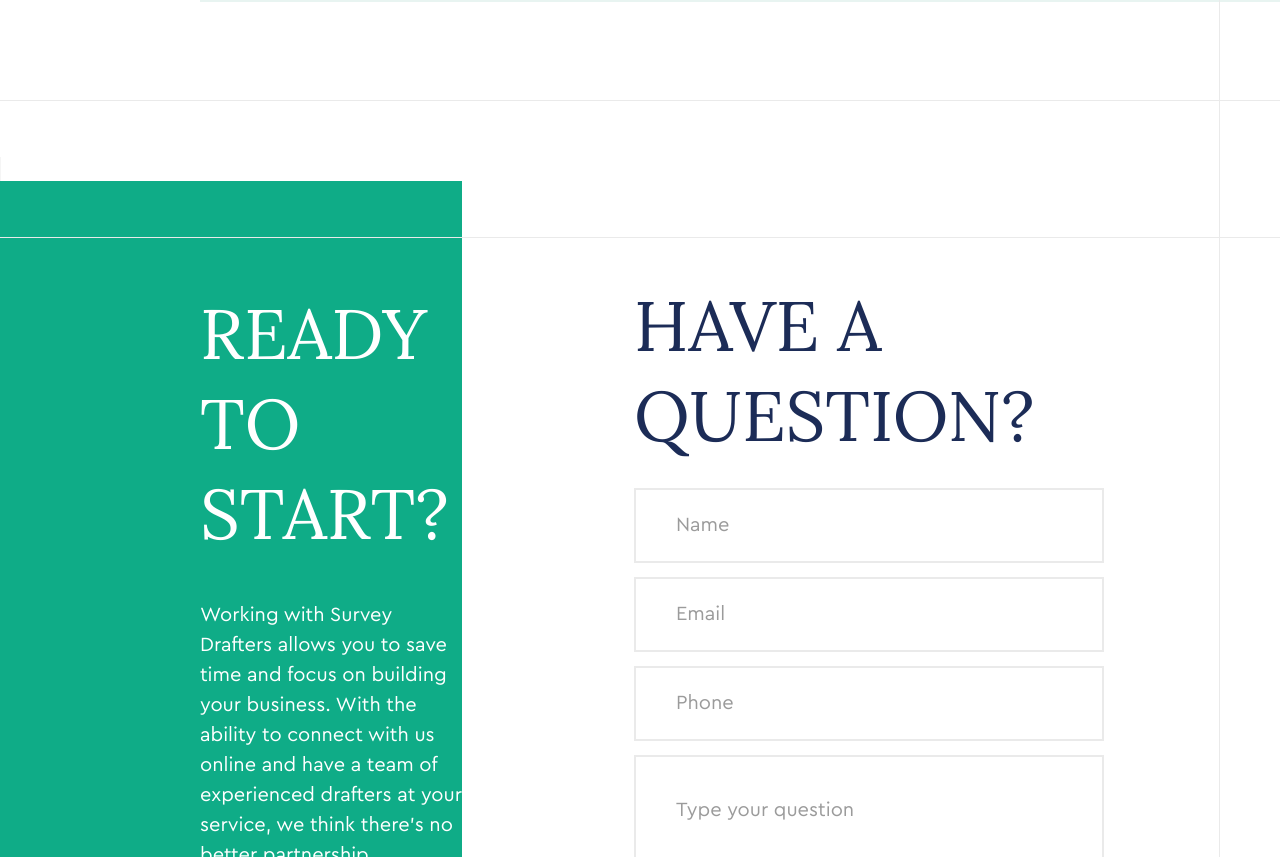
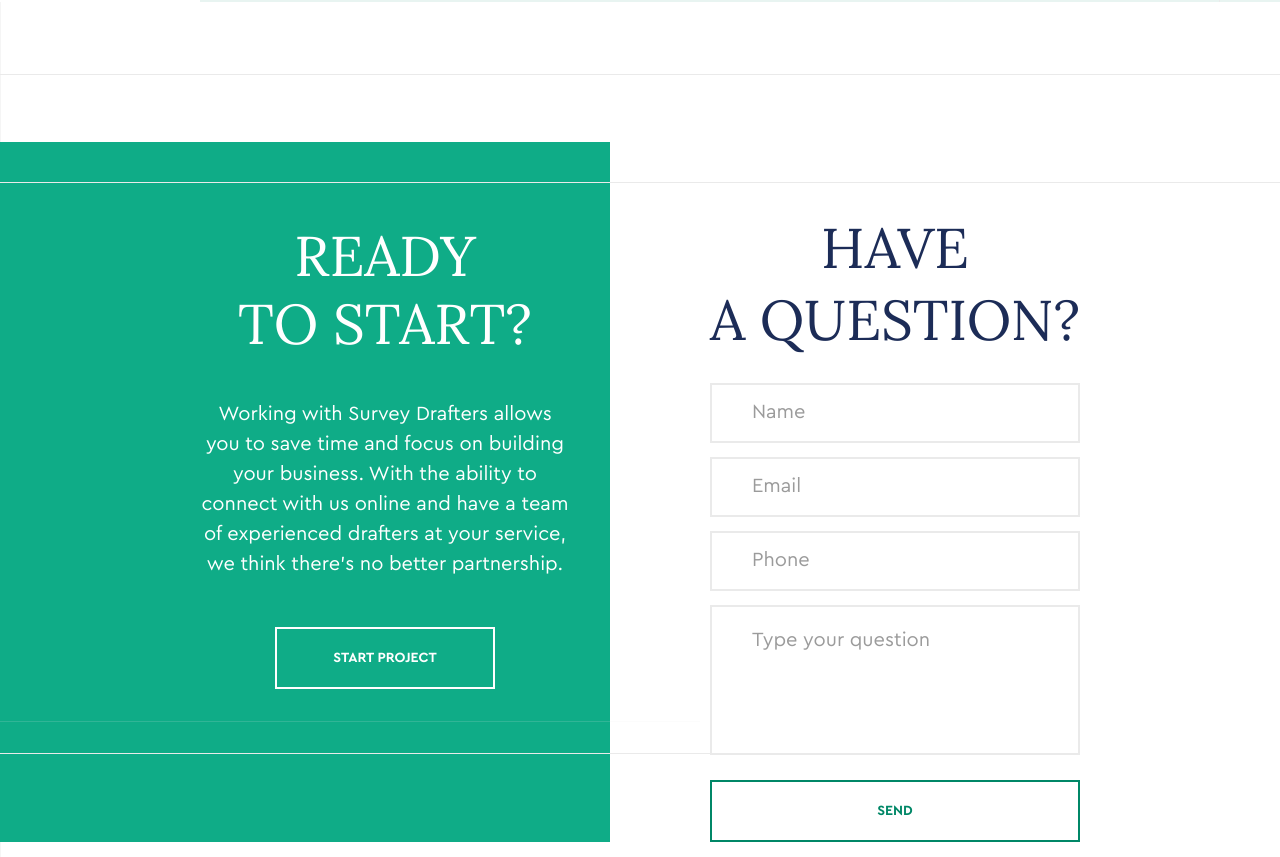
Before and after one commit to Sydorchuks/cad-technicians-next, a Next.js app: page / in a window 1280 px wide. Shown: the part 4763-5620 px from the top of the page. Built offline with nearby package versions, Linux system fonts and the light colour scheme.

Commit message:
Added sizes from 360 to 1560, and added logic regarding message submissions

```diff
--- a/src/app/components/ContactBlock/ContactBlock.tsx
+++ b/src/app/components/ContactBlock/ContactBlock.tsx
@@ -1,113 +1,204 @@
+"use client"
 import { cn } from "../../../../cn";
 import Container from "../../components/ui/Container/Container";
 import DecorLines from "../../components/ui/DecorLines/DecorLines";
 import Button from "../ui/Button/Button";
+import "../../styles/vertical-lines.css";
+import { useState } from "react";
+import Toast from "../ui/Toast/Toast";
+
+const inputs = [
+  { name: "name", type: "text", placeholder: "Name" },
+  { name: "email", type: "email", placeholder: "Email" },
+  { name: "phone", type: "text", placeholder: "Phone" },
+] as const;
+
+const INITIAL_FORM = { name: "", email: "", phone: "", message: "",};
+const INITIAL_ERRORS = {name: "", email: "", phone: "", message: "",};
 
 export default function ContactBlock() {
 
-    const inputs = [
-        {
-            type: "text",
-            placeholder: "Name",
-        },
-        {
-            type: "email",
-            placeholder: "Email",
-        },
-        {
-            type: "text",
-            placeholder: "Phone",
-        },
-    ];
-    const inputClass = "w-full border-2 border-border pl-[40px] text-[20px] leading-[26px] text-text-dark outline-none placeholder:text-[#9B9B9B]";
+    const [form, setForm] = useState(INITIAL_FORM);
+    const [errors, setErrors] = useState(INITIAL_ERRORS);
+    const [showSuccess, setShowSuccess] = useState(false);
+
+    const handleChange = (field: keyof typeof form, value: string) => {
+      setForm((prev) => ({
+        ...prev,
+        [field]: value,
+      }));
+
+      setErrors((prev) => ({
+        ...prev,
+        [field]: "",
+      }));
+    };
+
+    const inputClass =`w-full border-2 border-border pl-[20px] text-[16px] leading-[24px]
+     md:pl-[40px] md:text-[20px] md:leading-[26px] text-text-dark outline-none placeholder:text-placeholder`;
+
+    const greenBlock = {
+      height: "h-105 md:h-150 xl:h-175 2xl:h-215.5",
+      width: "xl:w-140 2xl:w-175",
+      color: "bg-primary"
+    };
+
+    const validate = () => {
+      const newErrors = { ...INITIAL_ERRORS };
+
+      Object.entries(form).forEach(([key, value]) => {
+        if (!value.trim()) {
+          newErrors[key as keyof typeof form] =
+            "This field is required";
+        }
+      });
+
+      setErrors(newErrors);
+      return !Object.values(newErrors).some(Boolean);
+    };
+
+    const handleSubmit = (e: React.FormEvent<HTMLFormElement>) => {
+      e.preventDefault();
+
+      if (!validate()) return;
+
+      setShowSuccess(true);
+      setForm(INITIAL_FORM);
+    };
 
     return (
       <section className="relative overflow-hidden bg-white py-0">
-      <div className="absolute left-0 top-[98px] w-full z-0">
+        <div className="absolute left-0 top-4 md:top-18 2xl:top-24.5 w-full z-0">
           <DecorLines count={1} position="top" direction="horizontal" />
         </div>
 
-      <div className="absolute left-0 bottom-[43px] w-full z-0">
+        <div className="md:block xl:hidden">
+          <div className="absolute left-0 bottom-1 md:bottom-5.25 w-full z-0">
+            <DecorLines count={4} position="bottom" direction="horizontal" />
+          </div>
+
+          <div className="absolute left-0 bottom-11 md:bottom-17.5 w-full z-0">
+            <DecorLines count={1} position="bottom" direction="horizontal" />
+          </div>
+        </div>
+
+        <div className="hidden xl:block absolute left-0 bottom-0 w-full z-0">
           <DecorLines count={6} position="bottom" direction="horizontal" />
         </div>
 
-      <div className="absolute top-0 vertical-line-right h-full z-0">
+        <div className="hidden md:flex lg:hidden absolute top-0 vertical-line-right h-full z-30 opacity-20">
           <DecorLines count={1} position="right" direction="vertical" />
         </div>
 
-      <div className="absolute 2xl:left-[1000px] ultra:left-[1311px] bottom-0 h-[1026px] z-0">
+        <div className="hidden md:flex lg:hidden absolute bottom-0 right-10.25 h-225 z-30 opacity-20">
+          <DecorLines count={1} position="right" direction="vertical" />
+        </div>
+
+        <div className="hidden md:flex lg:hidden absolute top-0 vertical-line-left h-full z-30 opacity-20">
+          <DecorLines count={1} position="left" direction="vertical" />
+        </div>
+
+        <div className="hidden xl:block absolute 2xl:left-250 ultra:left-327.75 bottom-0 h-256.5 z-0">
           <DecorLines count={1} position="center" direction="vertical"/>
         </div>
 
-      <div className="absolute top-[235px] h-[1026px] z-0  w-full bg-white/30 z-30 h-px">
+        <div className="hidden xl:block absolute top-45 2xl:top-58.75 w-full bg-white/30 z-30">
           <DecorLines count={1} position="top" direction="horizontal"/>
         </div>
 
-      <div className="absolute bottom-[298px] h-[1026px] z-0 left-0 w-[1224px] opacity-15 z-30 h-px">
+        <div className="hidden xl:block absolute bottom-60 2xl:bottom-74.5 left-0 w-175 2xl:w-306 opacity-15 z-30">
           <DecorLines count={1} position="bottom" direction="horizontal"/>
         </div>
 
-      <div className="absolute bottom-[240px] h-[1026px] z-0 left-0 w-[1341px] bg-white/30 z-30 h-px">
+        <div className="hidden xl:block absolute bottom-52 2xl:bottom-60 left-0 w-187.5 2xl:w-335.25 bg-white/30 z-30">
           <DecorLines count={1} position="bottom" direction="horizontal"/>
         </div>
 
-      <div className="absolute hidden lg:flex bottom-0 vertical-line-right-2 h-full z-30">
+        <div className="hidden xl:block absolute lg:flex bottom-0 vertical-line-right-2 h-full z-30">
           <DecorLines count={1} position="right" direction="vertical" />
         </div>
 
         <Container className="relative">
-        <div className="relative z-20 pt-[179px] pb-[140px]">
-          <div className="relative flex items-start gap-[172px]">
+          <div className="relative z-20 pt-12.75 pb-18 md:pb-30 md:pt-27.5 xl:pt-35 2xl:pt-44.75 2xl:pb-35">
+            <div className="relative flex flex-col items-center xl:flex-row xl:items-start xl:gap-25 2xl:gap-43">
 
-            <div className="absolute left-[-100vw] top-0 h-[862px] w-[100vw] bg-primary"/>
-            <div className="relative w-[700px] h-[862px] bg-primary">
+              <div className={cn("absolute left-[-100vw] top-0 w-screen", greenBlock.height, greenBlock.color)}/>
+              <div className={cn("relative w-screen", greenBlock.width, greenBlock.height, greenBlock.color)}>
+                <div className="mx-auto mt-9.25 md:mt-17 xl:mt-20 max-w-134.5 text-center xl:mx-0 xl:mr-10 2xl:mr-0 2xl:mt-27 2xl:text-left">
 
-              <div className="mt-[108px] max-w-[538px]">
-                <h2 className="font-lora text-[70px] font-normal leading-[90px] uppercase text-white">
+                  <h2 className="font-lora text-[44px] leading-13 md:text-[60px] md:leading-17.5 xl:text-[56px] xl:leading-17 2xl:text-[70px] 2xl:leading-22.5 uppercase text-white font-normal">
                     READY
                     <br />
                     TO START?
                   </h2>
-
-                <p className="mt-[41px] text-[20px] leading-[30px] text-white">
+                  <p className="mt-6 px-5 text-[16px] leading-6 md:mt-10.25 md:px-0 md:text-[20px] md:leading-7.5 xl:max-w-112.5 2xl:max-w-none text-white">
                     Working with Survey Drafters allows you to save time and focus
                     on building your business. With the ability to connect with us
                     online and have a team of experienced drafters at your
                     service, we think there&apos;s no better partnership.
                   </p>
-
                   <Button
                     variant="secondary"
-                  className="mt-[52px] h-[63px] w-[262px]"
+                    className="text-[12px] md:text-[14px] 2xl:text-md mt-6.75 h-9 w-39.5 mx-auto
+                    md:mt-12 md:h-14.5 md:w-48.25 xl:h-14 xl:w-55 2xl:mt-13 2xl:h-15.75 2xl:w-65.5 2xl:mx-0"
                   >
                     START PROJECT
                   </Button>
+
                 </div>
               </div>
 
-            <div className="relative w-[470px] shrink-0 pt-[100px]">
-              <h2 className="font-lora text-[70px] font-normal leading-[90px] uppercase text-text-dark whitespace-nowrap">
-                HAVE A
+              <div className="relative w-full max-w-[320px] md:w-115.5 xl:w-100 2xl:w-117.5 pt-12.5 md:max-w-none md:pt-16.25 xl:pt-17.5 2xl:pt-25">
+                <h2 className="font-lora text-center text-[36px] leading-11 md:text-[60px] md:leading-19.25
+                    xl:text-[56px] xl:leading-18 2xl:text-left 2xl:text-[70px] 2xl:leading-22.5 font-normal uppercase text-text-dark whitespace-nowrap"
+                >
+                  HAVE
                   <br />
-                QUESTION?
+                  A QUESTION?
                 </h2>
 
-              <form className="mt-[27px] flex flex-col gap-[14px]">
+                <form onSubmit={handleSubmit} className="mt-6.75 flex flex-col gap-3.5">
                   {inputs.map((input) => (
+                    <div key={input.name}>
                       <input
-                        key={input.placeholder}
                         type={input.type}
                         placeholder={input.placeholder}
-                        className={cn(inputClass, "h-[75px]")}
+                        value={form[input.name]}
+                        onChange={(e) => handleChange(input.name, e.target.value)}
+                        className={cn(inputClass,
+                          "h-12.5 md:h-18.75 xl:h-15 2xl:h-18.75",
+                          errors[input.name] && "border-red-500"
+                        )}
                       />
+                      {errors[input.name] && (
+                        <p className="ml-10 mt-1 text-[12px] text-red-500">
+                          {errors[input.name]}
+                        </p>
+                      )}
+                    </div>
                   ))}
-
+                  <div>
                     <textarea
                         placeholder="Type your question"
-                    className={cn(inputClass, "h-[189px] resize-none pt-[40px]")}
+                        value={form.message}
+                        onChange={(e) => handleChange("message", e.target.value)}
+                        className={cn(inputClass,
+                          "h-30 md:h-47.25 xl:h-37.5 2xl:h-47.25 resize-none pt-5 md:pt-10 xl:pt-5 2xl:pt-10",
+                          errors.message && "border-red-500"
+                        )}
                     />
-
-                <Button variant="outline-green" className="mt-[8px] h-[63px] w-full">
+                      {errors.message && (
+                        <p className="ml-10 mt-1 text-[12px] text-red-500">
+                          {errors.message}
+                        </p>
+                      )}
+                  </div>
+                  <Button
+                    type="submit"
+                    variant="outline-green"
+                    className="mt-1.25 md:mt-2.75 w-39.5 h-9 mx-auto text-[12px] md:text-[14px] 2xl:text-md leading-6.5
+                    md:h-14.5 md:w-48.25 md:mx-auto xl:mt-2 xl:h-14 2xl:h-15.75 xl:w-full xl:mx-0"
+                  >
                     SEND
                   </Button>
                 </form>
@@ -115,6 +206,8 @@
             </div>
           </div>
         </Container>
+
+        <Toast open={showSuccess} onClose={() => setShowSuccess(false)} message="Message sent successfully!" />
       </section>
   );
 }
--- /dev/null
+++ b/src/app/components/ui/Toast/Toast.tsx
@@ -0,0 +1,31 @@
+"use client";
+
+import { useEffect } from "react";
+import { createPortal } from "react-dom";
+
+type Props = {
+  message: string;
+  open: boolean;
+  onClose: () => void;
+};
+
+export default function Toast({message, open, onClose,}: Props) {
+  useEffect(() => {
+    if (!open) return;
+
+    const timeout = setTimeout(() => {
+      onClose();
+    }, 2000);
+
+    return () => clearTimeout(timeout);
+ }, [open, onClose]);
+
+  if (!open) return null;
+
+  return createPortal(
+    <div className="fixed bottom-6 right-6 z-9999 rounded-lg bg-primary px-6 py-4 text-white shadow-xl">
+      {message}
+    </div>,
+    document.body
+  );
+}
--- a/src/app/globals.css
+++ b/src/app/globals.css
@@ -33,6 +33,7 @@
   --color-text: #1A1A1A;
   --color-text-light: #FFFFFF;
   --color-text-dark: #1C2C57;
+  --color-placeholder:#9B9B9B;
 
   --color-bg: #FFFFFF;
   --color-bg-gray:#E8F4F1;
@@ -45,7 +46,6 @@
   --color-dark-frame-outline:#0E9676 ;
   --color-dark-frame: #178F73;
   --color-gray-idle: #C4C4C4;
-
 
   --text-xs: 12px;
   --text-sm: 14px;
```
Lines whose indentation alone changed are shown as unchanged.
